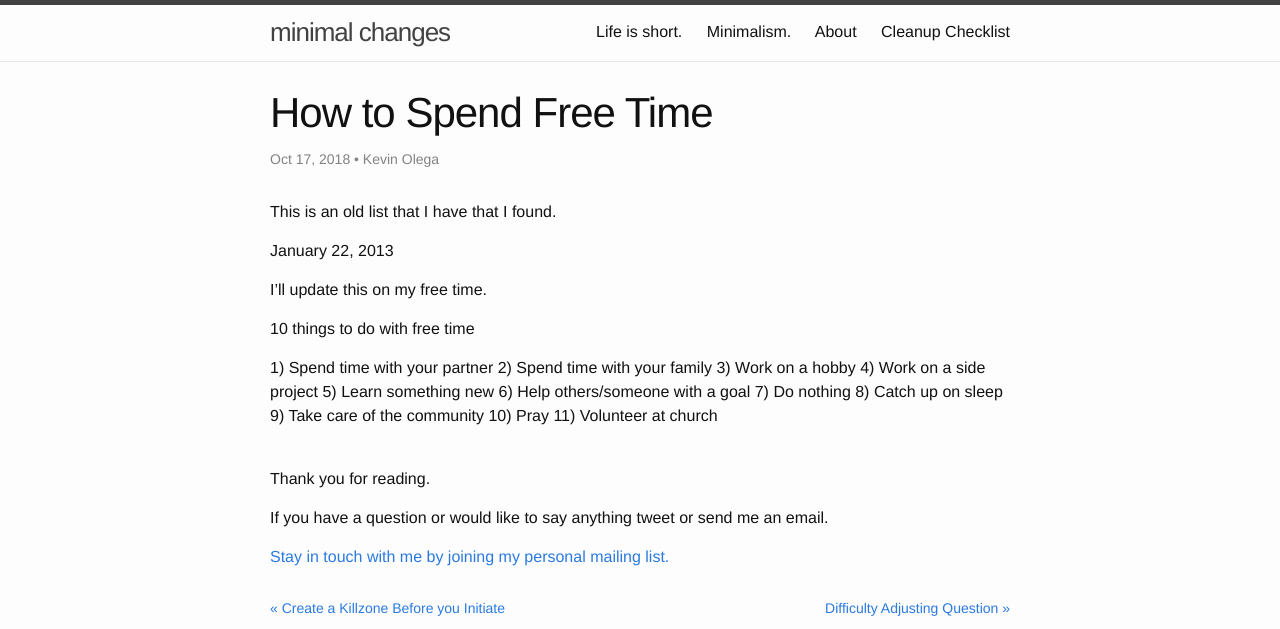
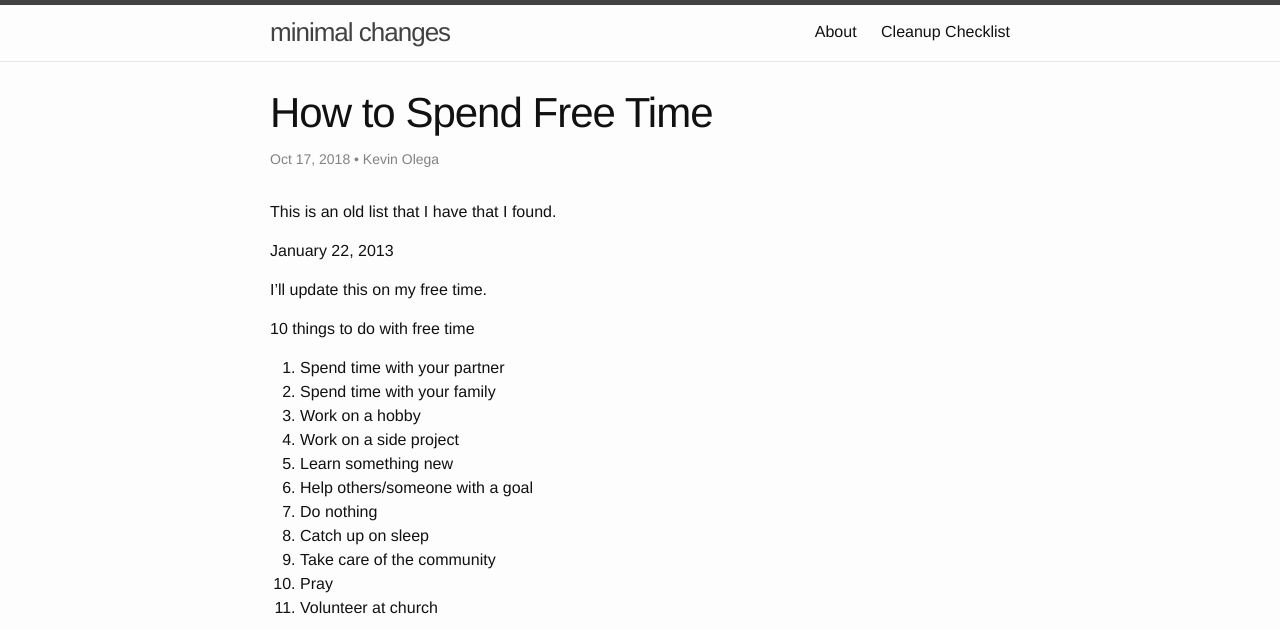
Before and after one commit to kevinolega/minimalchanges, a Jekyll site: the page built from _posts/2018-10-17-free-time.md, in a window 1280 px wide, cut to the strip 0-629 px from the top of the page. Built offline with Jekyll 4.4.1, drawn with Linux system fonts in a browser that asks for light colours; nearby versions of some CDN libraries; library files that are not in the unit come from our copies.

```diff
--- a/_posts/2018-10-17-free-time.md
+++ b/_posts/2018-10-17-free-time.md
@@ -13,14 +13,14 @@ I'll update this on my free time.
 
 10 things to do with free time
 
-1) Spend time with your partner
-2) Spend time with your family
-3) Work on a hobby
-4) Work on a side project
-5) Learn something new
-6) Help others/someone with a goal
-7) Do nothing
-8) Catch up on sleep
-9) Take care of the community
-10) Pray
-11) Volunteer at church
+1. Spend time with your partner
+2. Spend time with your family
+3. Work on a hobby
+4. Work on a side project
+5. Learn something new
+6. Help others/someone with a goal
+7. Do nothing
+8. Catch up on sleep
+9. Take care of the community
+10. Pray
+11. Volunteer at church
```
Also changed, not shown: _posts/2016-10-30-Not-Serious.md (+22 -6 lines), book/001 life-short.md (deleted, +0 -40 lines), book/002 minimalism.md (deleted, +0 -36 lines), cleanup.md (renamed from list/cleanup.md), 1 other file.
